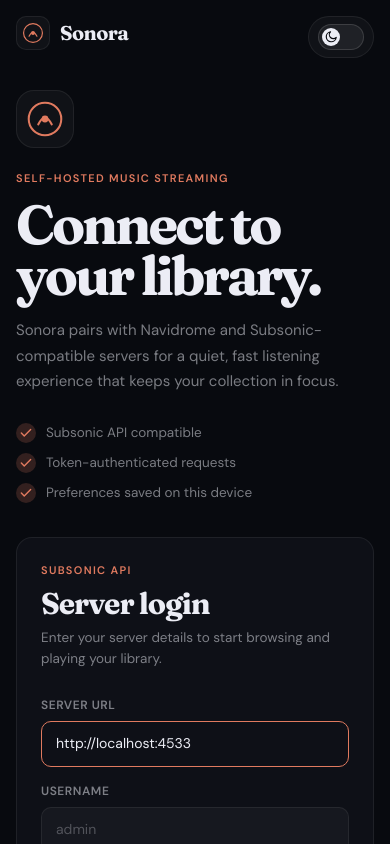
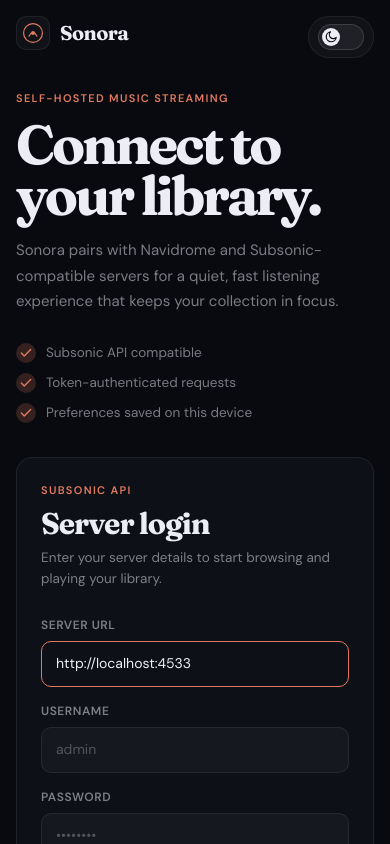
Before and after one commit to idrum4316/Sonora, a React (Vite) app: page /connect in a window 390 px wide. Built offline with nearby package versions, Linux system fonts and the light colour scheme.

Commit message:
Remove duplicate logo from login page

```diff
--- a/src/pages/Connect/ConnectPage.tsx
+++ b/src/pages/Connect/ConnectPage.tsx
@@ -86,9 +86,6 @@ export function ConnectPage() {
 
       <main className="connect-shell">
         <section className="connect-intro" aria-labelledby="connect-title">
-          <div className="connect-logo-mark">
-            <IconLogo />
-          </div>
           <p className="connect-eyebrow">Self-hosted music streaming</p>
           <h1 id="connect-title" className="connect-title">Connect to your library.</h1>
           <p className="connect-copy">
--- a/src/styles/pages/connect.css
+++ b/src/styles/pages/connect.css
@@ -73,23 +73,6 @@
 
 .connect-intro {
   max-width: 600px;
-}
-
-.connect-logo-mark {
-  width: 72px;
-  height: 72px;
-  display: grid;
-  place-items: center;
-  margin-bottom: 28px;
-  color: var(--accent);
-  background: var(--surface-1);
-  border: 1px solid var(--border);
-  border-radius: 22px;
-}
-
-.connect-logo-mark svg {
-  width: 46px;
-  height: 46px;
 }
 
 .connect-eyebrow,
@@ -336,18 +319,6 @@ html[data-theme='dark'] .connect-status-success {
     padding: 32px 0 40px;
   }
 
-  .connect-logo-mark {
-    width: 58px;
-    height: 58px;
-    margin-bottom: 22px;
-    border-radius: 18px;
-  }
-
-  .connect-logo-mark svg {
-    width: 38px;
-    height: 38px;
-  }
-
   .connect-title {
     font-size: clamp(38px, 14vw, 56px);
   }
```
